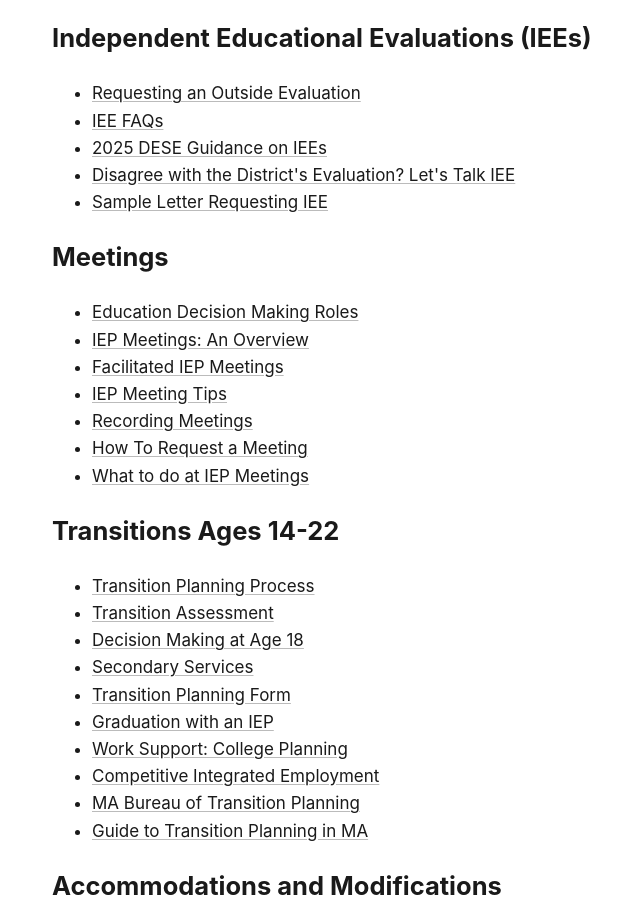
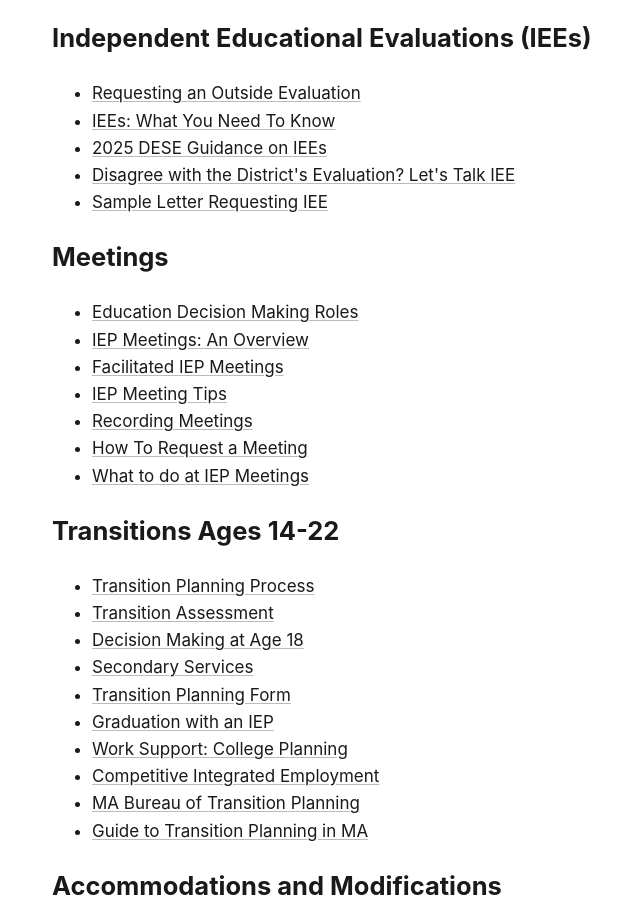
Before and after one commit to kescalada/gdsepac, an Eleventy site: page src/understanding-the-process.md in a window 1280 px wide. Shown: the part 1446-2356 px from the top of the page, without its empty margins (68-708 px from the left). Built offline with nearby package versions, Linux system fonts and the light colour scheme; Eleventy itself is replaced by a stand-in of ours; files that its build step writes are made by us from their sources; what js-yaml, markdown-it-container would draw is missing.

Commit message:
Fixing link title

```diff
--- a/src/understanding-the-process.md
+++ b/src/understanding-the-process.md
@@ -47,7 +47,7 @@ intro: |
 ## Independent Educational Evaluations (IEEs)
 
 - [Requesting an Outside Evaluation](https://youtu.be/0C2g6nzdG_0)
-- [IEE FAQs](https://www.understood.org/en/articles/independent-educational-evaluations-iees-what-you-need-to-know)
+- [IEEs: What You Need To Know](https://www.understood.org/en/articles/independent-educational-evaluations-iees-what-you-need-to-know)
 - [2025 DESE Guidance on IEEs](https://www.doe.mass.edu/specialeducation/policy/dese/advisories/memo-sy2024-2025-7.html)
 - [Disagree with the District's Evaluation? Let's Talk IEE](https://www.maseradvocacy.com/blog/2020/11/3/disagree-with-the-districts-evaluationresults-lets-talk-independent-educational-evaluations-iee)
 - [Sample Letter Requesting IEE](https://www.massadvocates.org/resources/lettertemplates)
```
